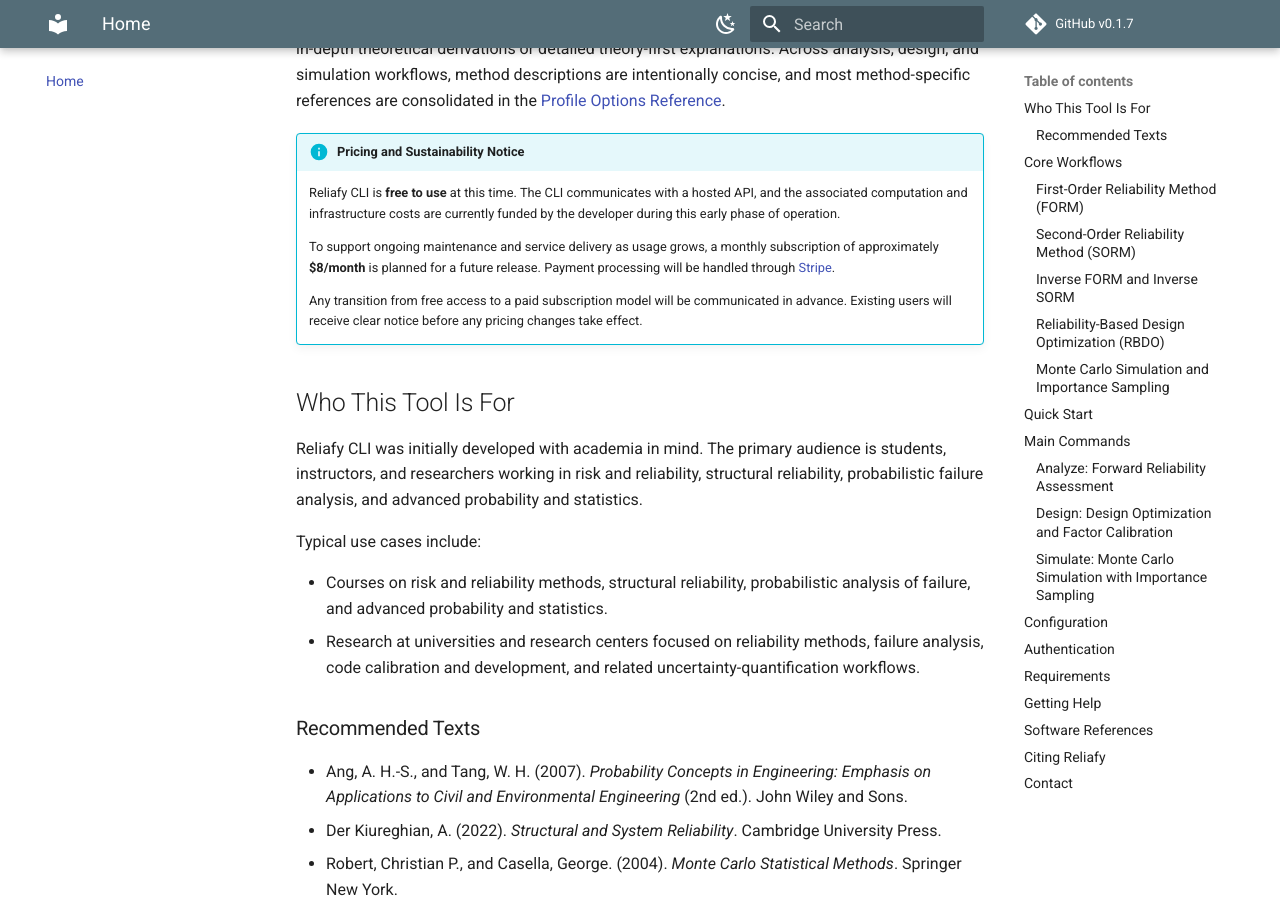
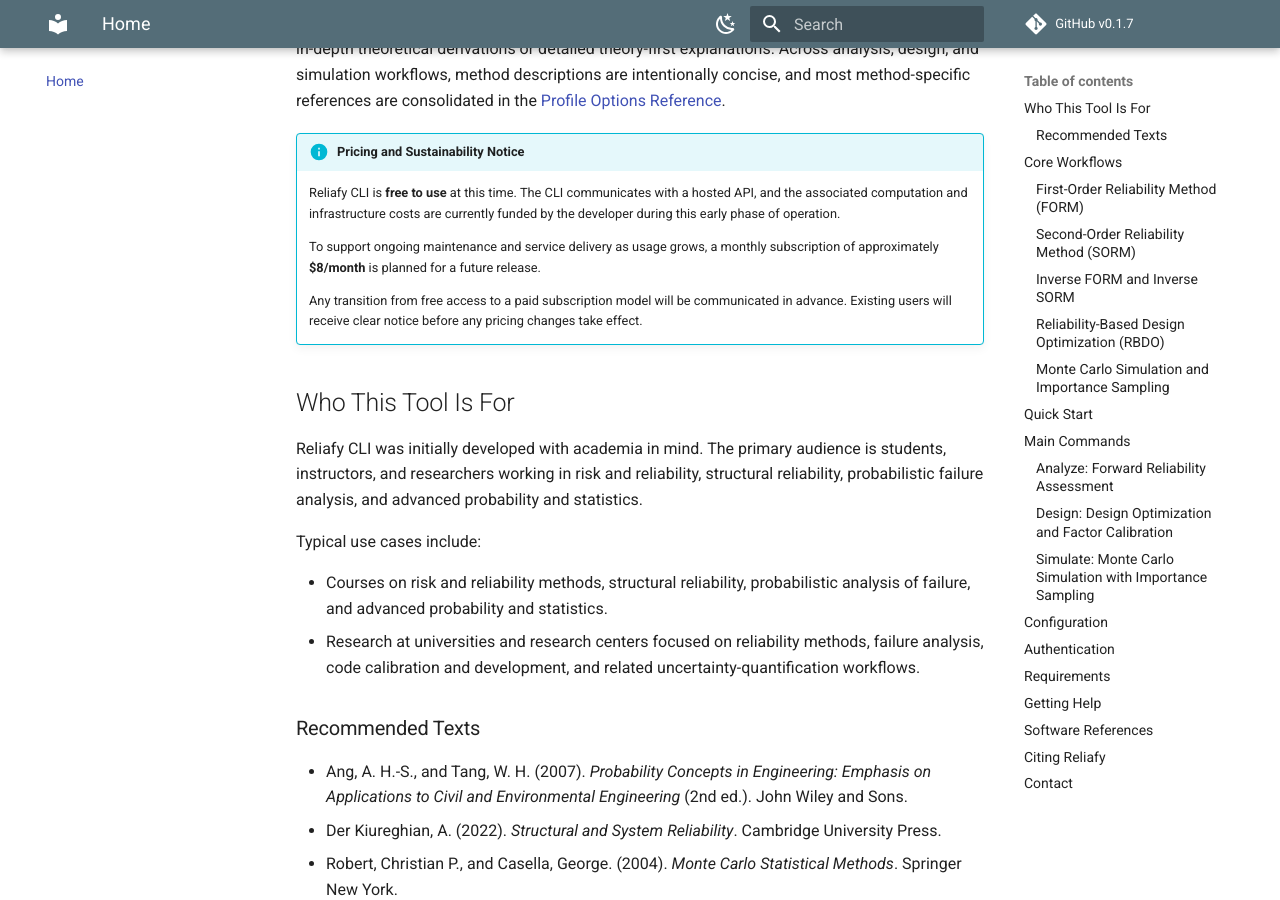
Before and after one commit to CarrascoCesar/Reliafy-CLI, an MkDocs documentation site: the page built from docs/index.md, in a window 1280 px wide and 900 px high, scrolled down 588 px. Built offline with MkDocs 1.6.1 and Material for MkDocs 9.7.7, drawn with Linux system fonts in a browser that asks for light colours; comment, search, counter and statistics services are not loaded.

Commit message:
Removed reference to stripe

```diff
--- a/docs/index.md
+++ b/docs/index.md
@@ -11,7 +11,7 @@
 !!! info "Pricing and Sustainability Notice"
     Reliafy CLI is **free to use** at this time. The CLI communicates with a hosted API, and the associated computation and infrastructure costs are currently funded by the developer during this early phase of operation.
 
-    To support ongoing maintenance and service delivery as usage grows, a monthly subscription of approximately **$8/month** is planned for a future release. Payment processing will be handled through [Stripe](https://stripe.com).
+    To support ongoing maintenance and service delivery as usage grows, a monthly subscription of approximately **$8/month** is planned for a future release.
 
     Any transition from free access to a paid subscription model will be communicated in advance. Existing users will receive clear notice before any pricing changes take effect.
 
```
